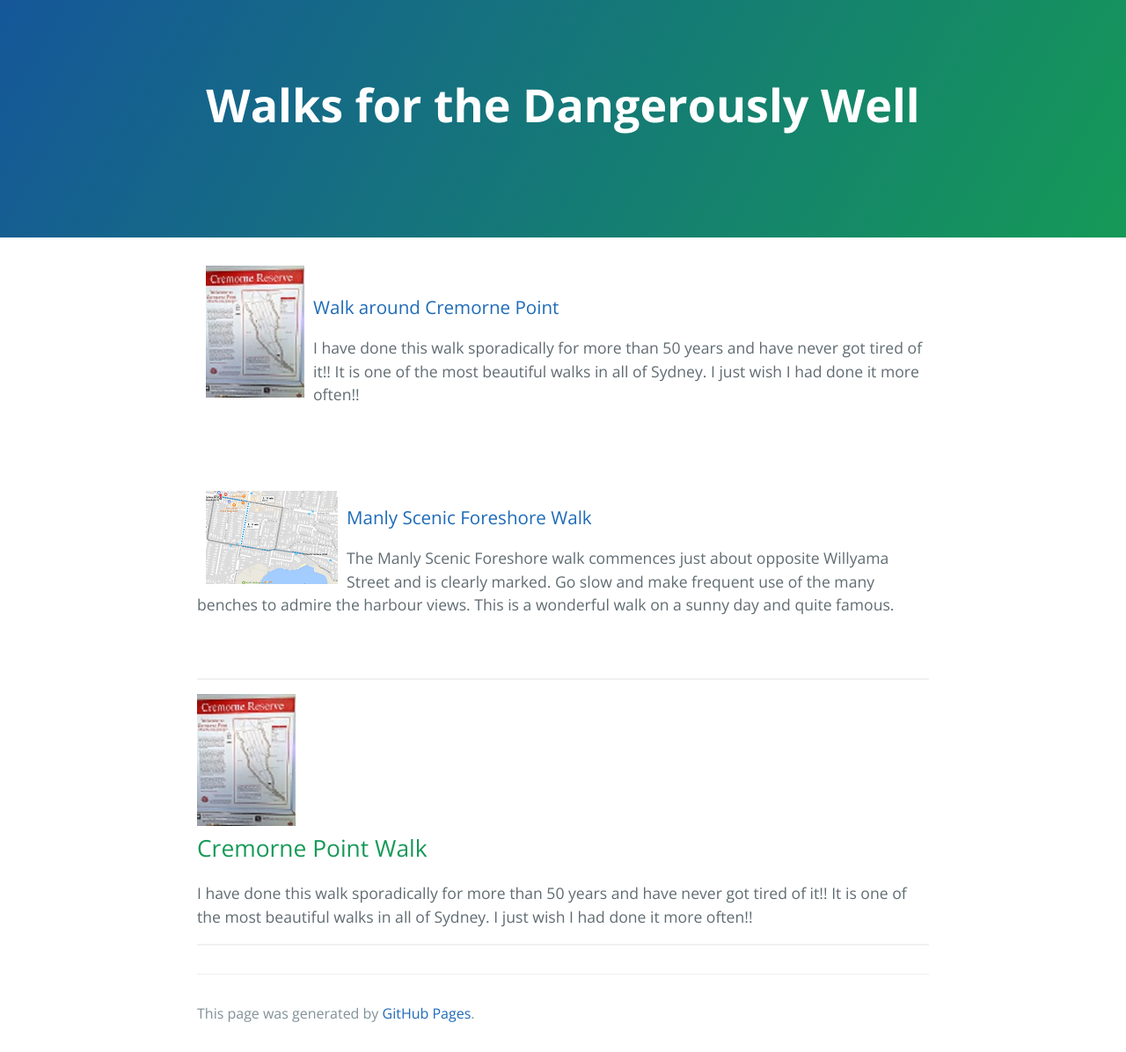
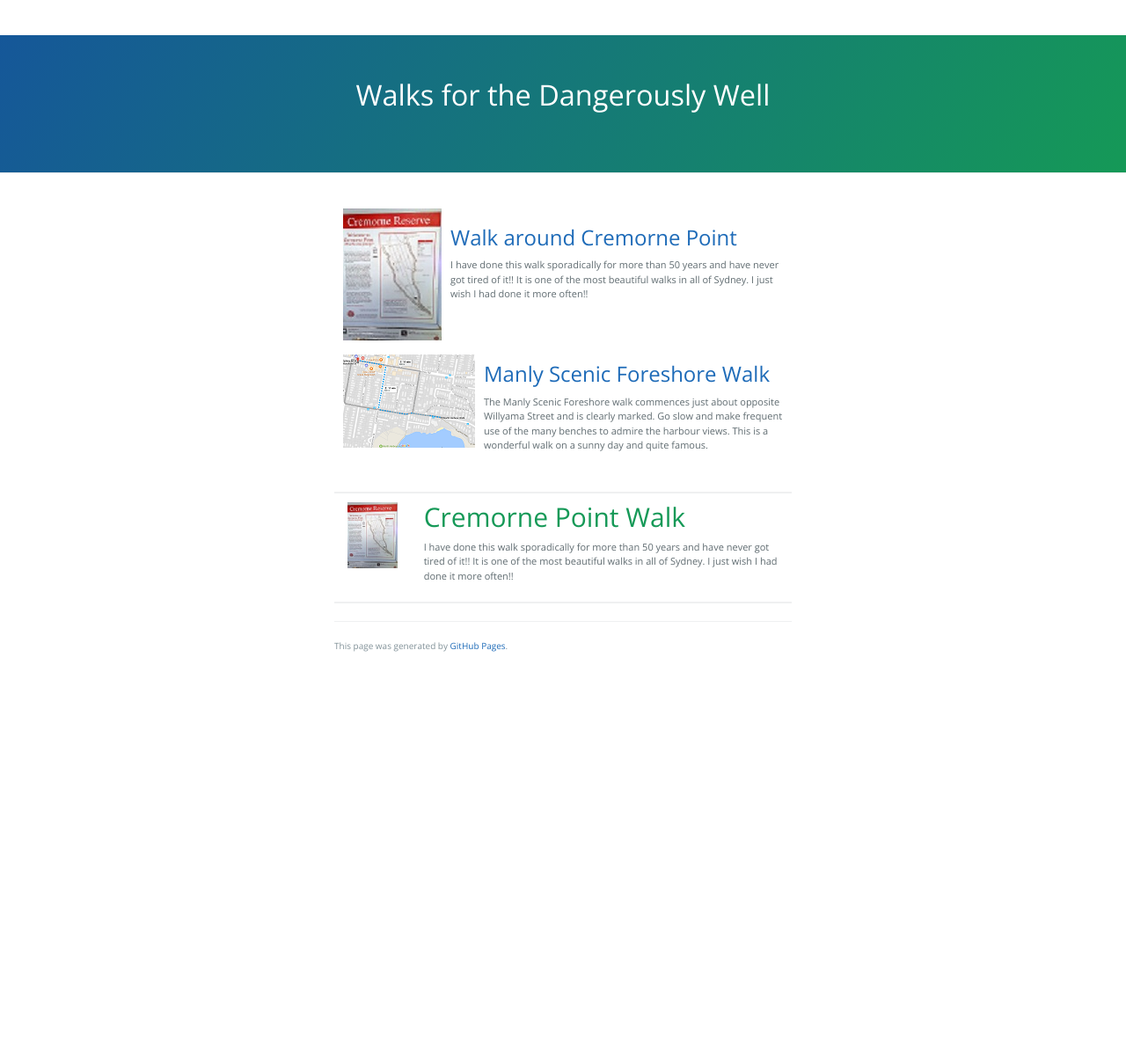
Before and after one commit to janet1405/janet1405.github.io, a Jekyll site: the page built from index.md, in a window 1280 px wide. Shown: the whole page at 88% size. Built offline with Jekyll 4.4.1, drawn with Linux system fonts in a browser that asks for light colours; nearby versions of some CDN libraries; a style sheet for code colours, icons or effects is not loaded; the repository's description, which GitHub fills in, is left out; after the commit the page ends 900 px from its top, so only the background shows below that.

Commit message:
Update default.html

```diff
--- a/_layouts/default.html
+++ b/_layouts/default.html
@@ -8,6 +8,8 @@
     <meta name="viewport" content="width=device-width, initial-scale=1">
     <meta name="theme-color" content="#157878">
     <link href='https://fonts.googleapis.com/css?family=Open+Sans:400,700' rel='stylesheet' type='text/css'>
+    <link rel="stylesheet" href="https://maxcdn.bootstrapcdn.com/bootstrap/3.3.7/css/bootstrap.min.css" integrity="sha384-1q8mTJOASx8j1Au+a5WDVnPi2lkFfwwEAa8hDDdjZlpLegxhjVME1fgjWPGmkzs7" crossorigin="anonymous">
+    <link rel="stylesheet" href="https://maxcdn.bootstrapcdn.com/font-awesome/4.5.0/css/font-awesome.min.css">
     <link rel="stylesheet" href="{{ '/assets/css/style.css?v=' | append: site.github.build_revision | relative_url }}">
     <link rel="shortcut icon" href="/assets/img/icons/favicon/favicon.ico" type="image/x-icon">
     <link rel="icon" href="/assets/img/icons/favicon/favicon.ico" type="image/x-icon">
```
